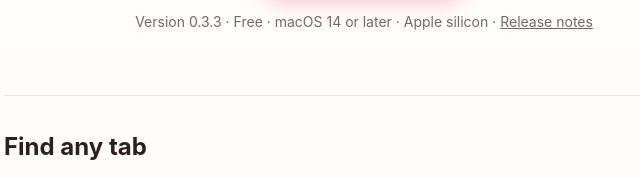
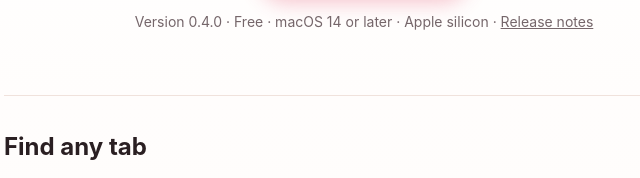
Before and after one commit to philsquared/tabitha-releases, a plain HTML site: page index.html in a window 1280 px wide. Shown: the part 483-661 px from the top of the page, 276-916 px from the left. Drawn offline with Linux system fonts and the light colour scheme.

Commit message:
Show version 0.4.0

```diff
--- a/index.html
+++ b/index.html
@@ -94,7 +94,7 @@ footer a { color: inherit; }
     <h1>Tabitha</h1>
     <p class="tagline">Every Safari and Chrome tab, across all windows and spaces, one keystroke away.</p>
     <a class="download" href="https://github.com/philsquared/tabitha-releases/releases/latest/download/Tabitha.dmg">Download for Mac</a>
-    <p class="requirements">Version <span class="version">0.3.3</span> · Free · macOS 14 or later · Apple silicon ·
+    <p class="requirements">Version <span class="version">0.4.0</span> · Free · macOS 14 or later · Apple silicon ·
         <a href="https://github.com/philsquared/tabitha-releases/releases">Release notes</a></p>
 </header>
 <main>
```
